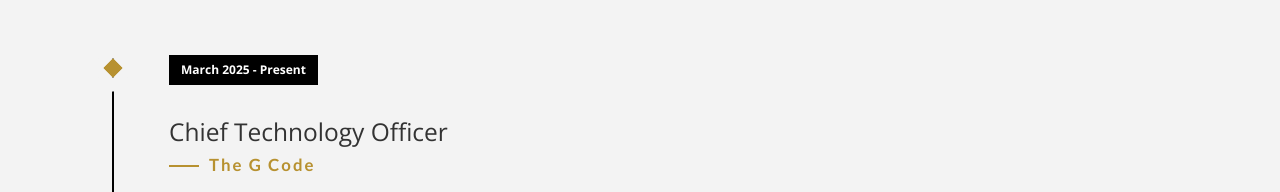
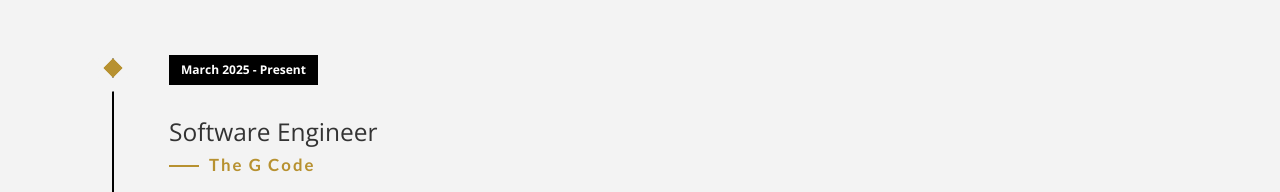
Before and after one commit to medinag-codes/portfolio, a plain HTML site: page index.html in a window 1280 px wide. Shown: the part 1680-1872 px from the top of the page. Drawn offline with nearby package versions, Linux system fonts and the light colour scheme; files whose address does not match are found by name; a web font is replaced by a local one.

Commit message:
Update job title to Software Engineer

```diff
--- a/index.html
+++ b/index.html
@@ -93,7 +93,7 @@
                         <label class="timeline-event-icon"></label>
                         <div class="timeline-event-copy">
                             <p class="timeline-event-thumbnail">March 2025 - Present</p>
-                            <h3>Chief Technology Officer</h3>
+                            <h3>Software Engineer</h3>
                             <h4>The G Code</h4>
                             <p><strong>Freelance</strong>
                                 <br>The G Code is a web design and development studio. We take pride in creating sleek, modern, fully responsive web applications to boost your business or personal presence online.
```
